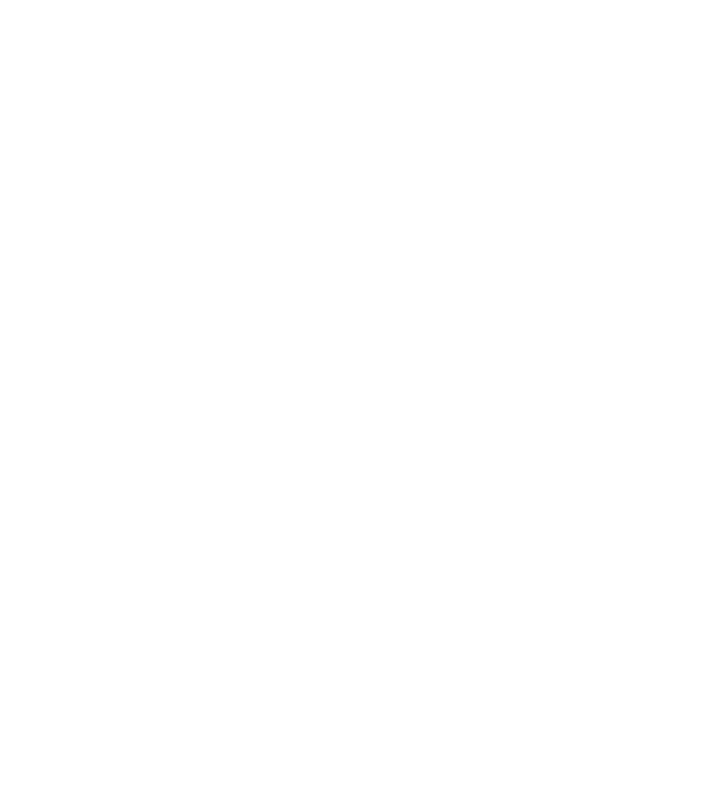
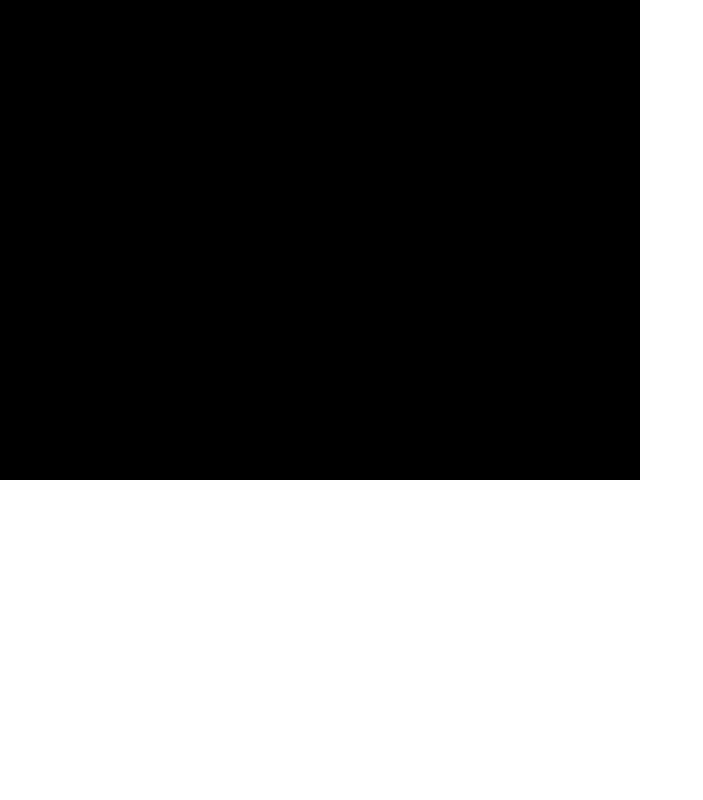
Before and after one commit to zJaaal/react-scroll-utilities, a React (Vite) app: page / in a window 1280 px wide. Shown: the top 800 px of the page, without its empty margins (0-703 px from the left). Built offline with nearby package versions, Linux system fonts and the light colour scheme; a web font is replaced by a local one.

Commit message:
visual testing

```diff
--- a/src/TestEnvironment.tsx
+++ b/src/TestEnvironment.tsx
@@ -9,6 +9,8 @@ const TestEnvironment = () => {
   const context = useScrollWatcher(scrollRef);
 
   const proximity = useProximity(ref, context);
+
+  console.log(proximity);
 
   const options: LinearValueOptions = {
     anchor: "middle",
@@ -57,8 +59,8 @@ const TestEnvironment = () => {
       style={{
         height: 4000,
         display: "flex",
-        justifyContent: "center",
-        alignItems: "center",
+        // justifyContent: "end",
+        // alignItems: "center",
       }}
     >
       <div
```
